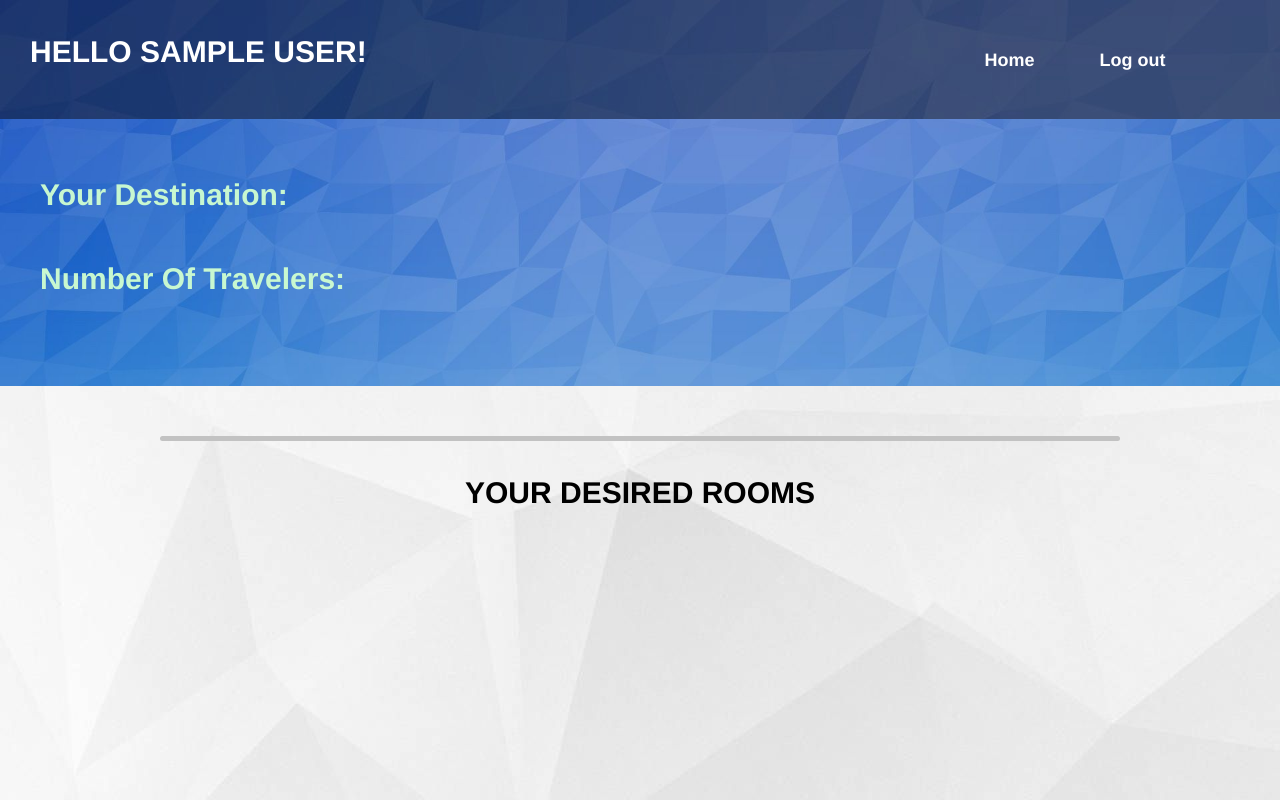
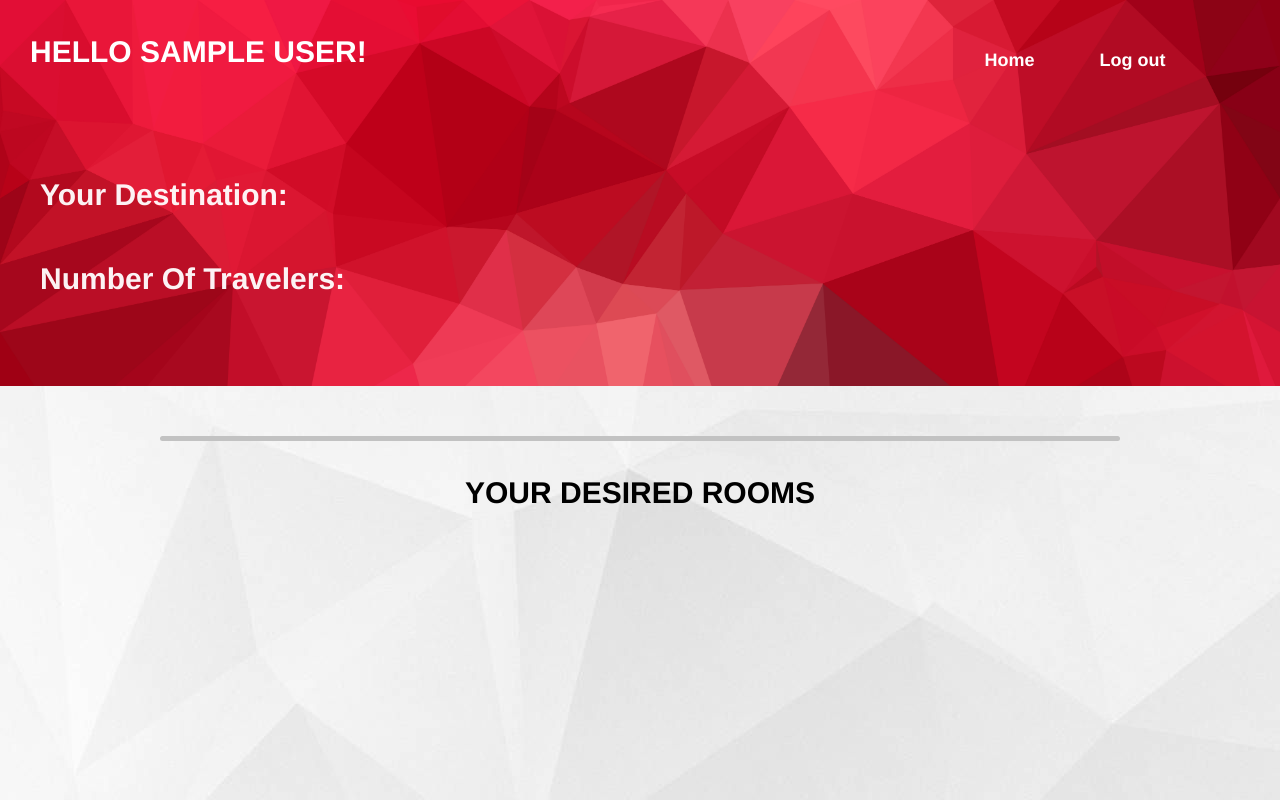
Before and after one commit to Angad88/HotelApp, a website: page public/user/hotel-search-page.html in a window 1280 px wide. Drawn offline with Linux system fonts and the light colour scheme; sample sign-in values are in the browser's storage.

Commit message:
styling to Hotel Search & small fixes

```diff
--- a/public/user/hotel-search-page.html
+++ b/public/user/hotel-search-page.html
@@ -10,9 +10,9 @@
 
 </head>
 <body>
-    <div class="imageBackground" style="background-image: url(../img/backgroundAdmin.jpeg);">
+    <div class="imageBackground" style="background-image: url(../img/backgroundHotel.jpeg);">
 
-        <nav id="navBar" style="background-image: url(../img/backgroundAdmin2.jpeg);">
+        <nav id="navBar" >
             <a href="#" class="toggle-button">
                 <span class="bar"></span>
                 <span class="bar"></span>
@@ -25,10 +25,10 @@
             </div>
         </nav>
         <form class="searchDiv" >
-            <div class="title2 searchMar" id="userDesired-destination" style="color: rgba(208, 254, 208, 0.95)">
+            <div class="title2 searchMar" id="userDesired-destination" style="color: rgba(255, 255, 255, 0.95)">
                 Your Destination:
             </div>
-            <div class="title2 searchMar" id="userDesired-numberOfTravelers"  style="color: rgba(208, 254, 208, 0.95)">
+            <div class="title2 searchMar" id="userDesired-numberOfTravelers"  style="color: rgba(255, 255, 255, 0.95)">
                 Number Of Travelers:
             </div>
             </div>
--- a/public/user/hotel-search-page.js
+++ b/public/user/hotel-search-page.js
@@ -5,14 +5,17 @@ const userNumberOfTravelers = document.getElementById('userDesired-numberOfTrave
 
 // Display background color for nav bar when user scroll down
 const nav = document.querySelector('nav');
-
+const title = document.querySelector('greeting')
 window.onscroll = () => {
     if (document.body.scrollTop >= 50) {
         nav.classList.add('nav-scrolled');
+        title.style.color = 'rgb(97, 97, 98)';
     }
     else {
         nav.classList.remove('nav-scrolled');
+        title.style.color = 'white';
     }
+
 }
 
 // Get room id that the user want to book and save it in localstorage
```
Also changed, not shown: public/user/hotelBooking.html (+9 -4 lines), 1 other file.
